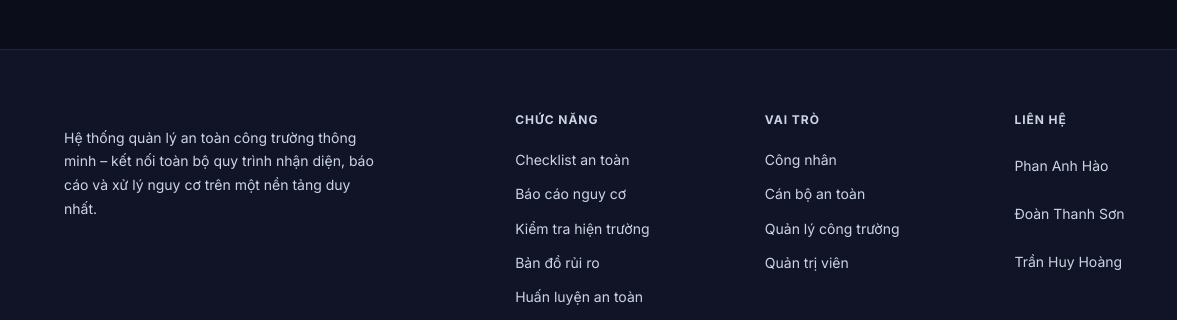
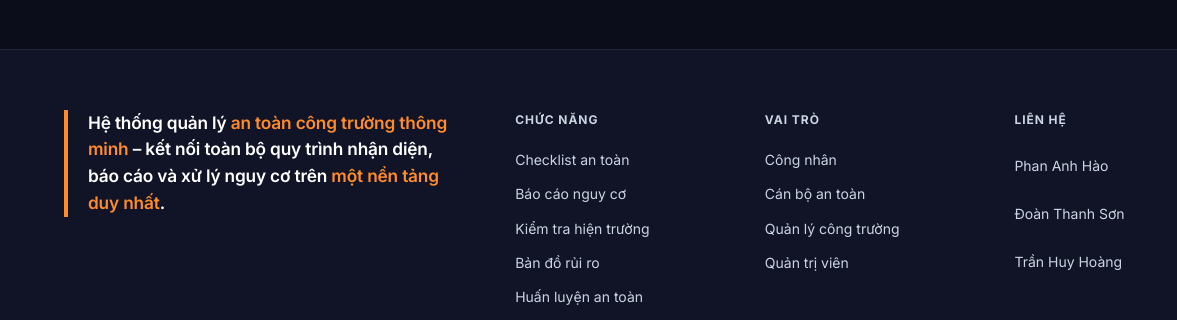
Before and after one commit to phananhhao15/CSE122_67KTPM1_BTCK_Nhom8, a plain HTML site: page index.html in a window 1280 px wide. Shown: the part 5673-5993 px from the top of the page, 0-1177 px from the left. Drawn offline with Linux system fonts and the light colour scheme.

Commit message:
thêm màu cho nội dung ở cuối trang footer

```diff
--- a/css/landing.css
+++ b/css/landing.css
@@ -1915,3 +1915,27 @@ ul, ol {
 
 
 }
+
+/* ---------- 18. Câu giới thiệu nổi bật ở footer ---------- */
+.footer-brand-description {
+  max-width: 520px;
+  margin-top: 0;
+  padding-left: 20px;
+  color: var(--white);
+  border-left: 4px solid var(--accent-color);
+  font-size: clamp(1.05rem, 1.35vw, 1.25rem);
+  font-weight: 600;
+  letter-spacing: -0.01em;
+  line-height: 1.55;
+}
+
+.footer-highlight {
+  color: var(--accent-color);
+}
+
+@media (max-width: 768px) {
+  .footer-brand-description {
+    max-width: none;
+    font-size: 1.05rem;
+  }
+}
```
